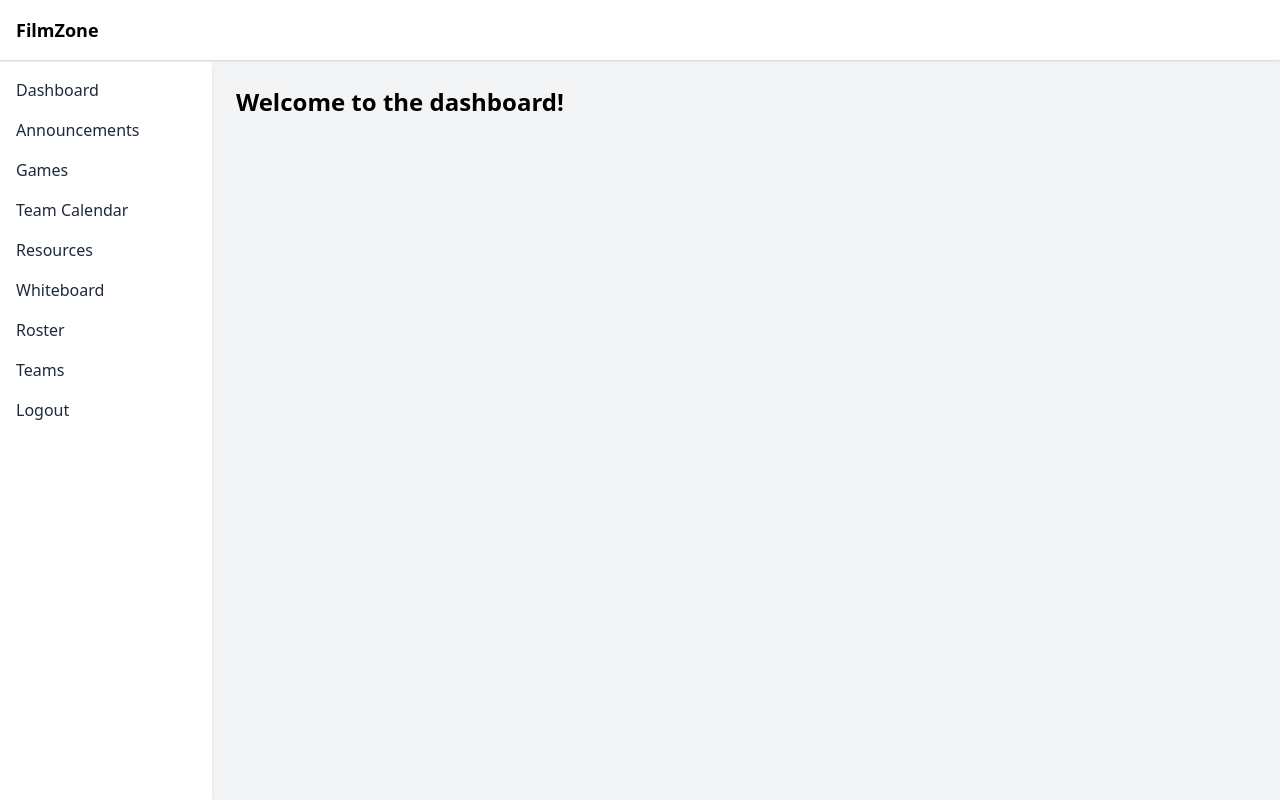
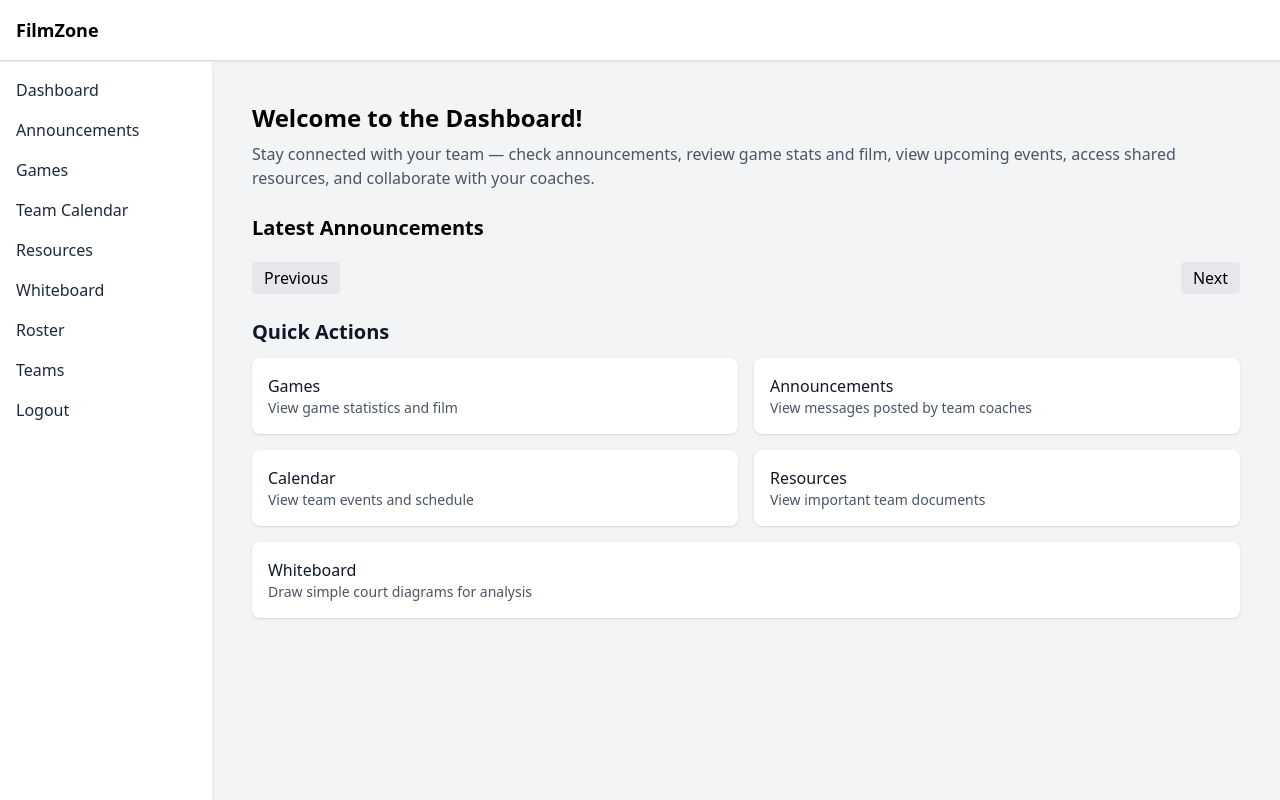
Before and after one commit to CMeech/film-zone, a Flask app: template templates/dashboard/dashboard.html in a window 1280 px wide. Run offline with Flask 3, Linux system fonts and the light colour scheme; the template is opened without the code that fills it, so the values that code supplies are empty; style sheets or scripts are compiled from the project's sources; parts of the project's set-up code (start-up, migrations or seed data) failed here and were passed over.

Commit message:
FILMZ-47 Adds final dashboard page
Also fixes issues with list-announcements styling

```diff
--- /dev/null
+++ b/assets/js/components/dashboard/dashboard.js
@@ -0,0 +1,29 @@
+document.addEventListener('alpine:init', () => {
+    Alpine.data('dashboardData', () => {
+        return {
+            currentPage: 1,
+            pageSize: 3,
+
+            loadAnnouncements() {
+                this.$ajax(`/announcements/team?page=${this.currentPage}&size=${this.pageSize}`, {
+                    method: 'GET',
+                    target: "announcements-page"
+                }).catch(error => {
+                    console.error('Failed to load announcements:', error);
+                });
+            },
+
+            nextPage() {
+                this.currentPage++;
+                this.loadAnnouncements();
+            },
+
+            prevPage() {
+                if (this.currentPage > 1) {
+                    this.currentPage--;
+                    this.loadAnnouncements();
+                }
+            }
+        }
+    })
+})
--- a/features/announcements/announcements_repository.py
+++ b/features/announcements/announcements_repository.py
@@ -71,7 +71,7 @@ def get_announcements_by_team_id_paginated(team_id: int, page: int, page_size: i
             FROM Announcements a
                      JOIN Users u ON a.author = u.username
             WHERE a.team_id = ?
-            ORDER BY a.date DESC
+            ORDER BY a.date DESC, a.id DESC
             LIMIT ? OFFSET ?
             """
     params = (team_id, page_size, offset)
--- a/features/auth/auth_view.py
+++ b/features/auth/auth_view.py
@@ -20,7 +20,7 @@ def access_login():
             session.permanent = True
             response = make_response(redirect('/dashboard'))
             if latest_team_id is not None:
-                response.set_cookie('activeTeamId', str(latest_team_id))
+                set_team_header(latest_team_id, response)
             return response
         else:
             error_message = 'Access code is not valid'
--- a/templates/announcements/announcements-page.html
+++ b/templates/announcements/announcements-page.html
@@ -1,7 +1,7 @@
 {#Here's a partial since we're using Alpine AJAX#}
 <script src="{{ url_for('static', filename='js/components/announcements/announcements-page.js') }}"></script>
 
-<div id="announcements-page" class="min-h-screen bg-gray-50 dark:bg-gray-900 py-8 px-4 sm:px-6 lg:px-8">
+<div id="announcements-page" class="bg-gray-50 dark:bg-gray-900">
     <div class="divide-y divide-gray-200 dark:divide-gray-700">
         {% if announcements %}
             {% for announcement in announcements %}
--- a/templates/announcements/list-announcements.html
+++ b/templates/announcements/list-announcements.html
@@ -97,7 +97,9 @@
                 </div>
 
                 <!-- Announcements list container, replaced by partial -->
-                <div id="announcements-page" class="bg-white dark:bg-gray-800 shadow rounded-b-lg">
+                <div class="min-h-screen bg-white dark:bg-gray-800 shadow rounded-b-lg py-8 px-4 sm:px-6 lg:px-8">
+                    <div id="announcements-page">
+                    </div>
                 </div>
             </div>
         </div>
--- a/templates/dashboard/dashboard.html
+++ b/templates/dashboard/dashboard.html
@@ -1,7 +1,83 @@
+
 {% extends "base-nav/base-nav.html" %}
 
+{% block scripts %}
+    <script src="{{ url_for('static', filename='js/components/dashboard/dashboard.js') }}"></script>
+{% endblock %}
+
 {% block content %}
-<div class="animate-fade-up">
-    <h1 class="text-2xl font-bold mb-4">Welcome to the dashboard!</h1>
-</div>
+    <div x-data="dashboardData" class="animate-fade-up space-y-6 p-4">
+
+        <!-- Header / Description -->
+        <div>
+            <h1 class="text-2xl font-bold mb-2">Welcome to the Dashboard!</h1>
+            <p class="text-gray-600">
+                Stay connected with your team — check announcements, review game stats and film,
+                view upcoming events, access shared resources, and collaborate with your coaches.
+            </p>
+        </div>
+
+        <!-- Announcements Section -->
+        <div>
+            <h2 class="text-xl font-semibold mb-2">Latest Announcements</h2>
+            <div
+                    class="space-y-2 max-h-64 overflow-y-auto pr-1"
+            >
+                <div
+                    id="announcements-page"
+                    x-init="loadAnnouncements()"
+                >
+                </div>
+            </div>
+
+            <!-- Pagination Controls -->
+            <div class="flex justify-between items-center mt-3">
+                <button
+                        @click="prevPage"
+                        class="px-3 py-1 bg-gray-200 rounded disabled:opacity-50"
+                        :disabled="currentPage === 1">
+                    Previous
+                </button>
+                <button
+                        @click="nextPage"
+                        class="px-3 py-1 bg-gray-200 rounded">
+                    Next
+                </button>
+            </div>
+        </div>
+
+        <!-- Quick Action Buttons -->
+        <div>
+            <h2 class="text-xl font-semibold mb-3 text-gray-900 dark:text-white">Quick Actions</h2>
+            <div class="grid grid-cols-2 gap-4">
+                <a href="/games/list"
+                   class="p-4 bg-white dark:bg-gray-800 shadow rounded-lg hover:bg-gray-50 dark:hover:bg-gray-700 transition">
+                    <h3 class="font-medium text-gray-900 dark:text-white">Games</h3>
+                    <p class="text-sm text-gray-600 dark:text-gray-300">View game statistics and film</p>
+                </a>
+                <a href="/announcements/list"
+                   class="p-4 bg-white dark:bg-gray-800 shadow rounded-lg hover:bg-gray-50 dark:hover:bg-gray-700 transition">
+                    <h3 class="font-medium text-gray-900 dark:text-white">Announcements</h3>
+                    <p class="text-sm text-gray-600 dark:text-gray-300">View messages posted by team coaches</p>
+                </a>
+                <a href="/events/calendar"
+                   class="p-4 bg-white dark:bg-gray-800 shadow rounded-lg hover:bg-gray-50 dark:hover:bg-gray-700 transition">
+                    <h3 class="font-medium text-gray-900 dark:text-white">Calendar</h3>
+                    <p class="text-sm text-gray-600 dark:text-gray-300">View team events and schedule</p>
+                </a>
+                <a href="/resources/list"
+                   class="p-4 bg-white dark:bg-gray-800 shadow rounded-lg hover:bg-gray-50 dark:hover:bg-gray-700 transition">
+                    <h3 class="font-medium text-gray-900 dark:text-white">Resources</h3>
+                    <p class="text-sm text-gray-600 dark:text-gray-300">View important team documents</p>
+                </a>
+                <a href="/resources/whiteboard"
+                   class="p-4 bg-white dark:bg-gray-800 shadow rounded-lg hover:bg-gray-50 dark:hover:bg-gray-700 col-span-2 transition">
+                    <h3 class="font-medium text-gray-900 dark:text-white">Whiteboard</h3>
+                    <p class="text-sm text-gray-600 dark:text-gray-300">Draw simple court diagrams for analysis</p>
+                </a>
+            </div>
+        </div>
+
+
+    </div>
 {% endblock %}
```
Also changed, not shown: features/announcements/announcements_view.py (+19 -14 lines), libs/auth/use_team.py (added, +30 -0 lines).
